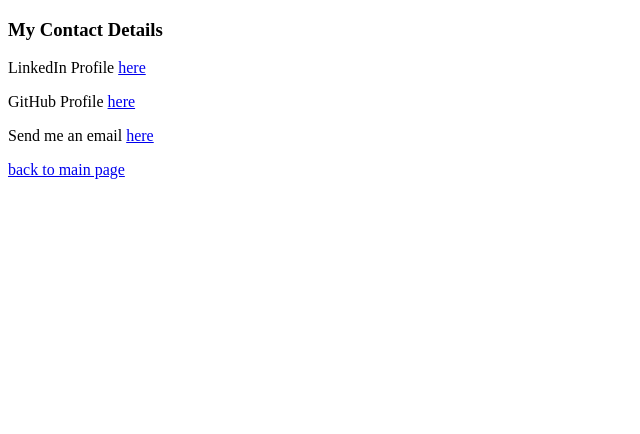
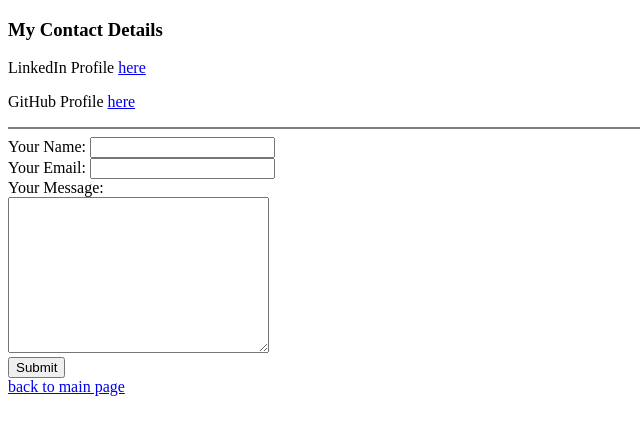
Before and after one commit to t-minini/the-complete-web-development-bootcamp, a plain HTML site: page projects/01-personal-website-HMTL/contact.html in a window 1280 px wide. Shown: the whole page, without its empty margins (0-640 px from the left). Drawn offline with Linux system fonts and the light colour scheme.

Commit message:
:construction: first project HTML v2

```diff
--- a/projects/01-personal-website-HMTL/contact.html
+++ b/projects/01-personal-website-HMTL/contact.html
@@ -8,9 +8,31 @@
   </head>
   <body>
     <h3>My Contact Details</h3>
-    <p>LinkedIn Profile <a target="_blank" href="https://www.linkedin.com/in/tulio-minini/">here</a></p>
-    <p>GitHub Profile <a target="_blank" href="https://github.com/t-minini">here</a></p>
-    <p>Send me an email <a target="_blank" href="mailto:tulio.mminini@gmail.com">here</a></p>
+    <p>
+      LinkedIn Profile
+      <a target="_blank" href="https://www.linkedin.com/in/tulio-minini/"
+        >here</a
+      >
+    </p>
+    <p>
+      GitHub Profile
+      <a target="_blank" href="https://github.com/t-minini">here</a>
+    </p>
+    <hr noshade />
+
+    <form
+      action="mailto:tulio.mminini@gmail.com"
+      method="post"
+      enctype="text/plain"
+    >
+      <label>Your Name:</label>
+      <input type="text" name="yourName" /><br />
+      <label>Your Email:</label>
+      <input type="email" name="yourEmail" id="" /><br />
+      <label>Your Message:</label><br />
+      <textarea name="yourMessage" id="" cols="30" rows="10"></textarea><br />
+      <input type="submit" />
+    </form>
     <a href="index.html">back to main page</a>
   </body>
 </html>
```
